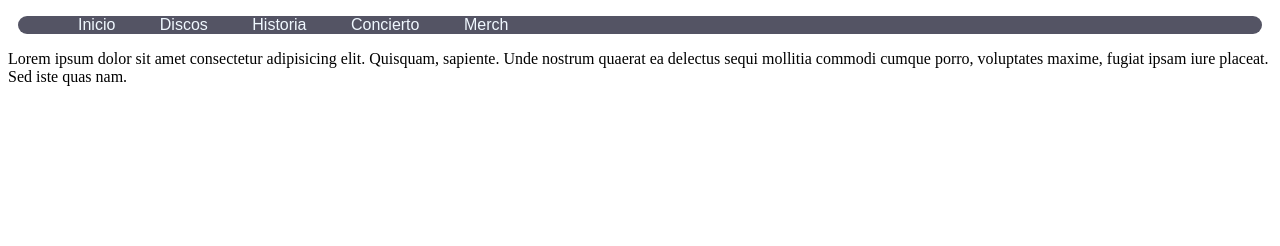
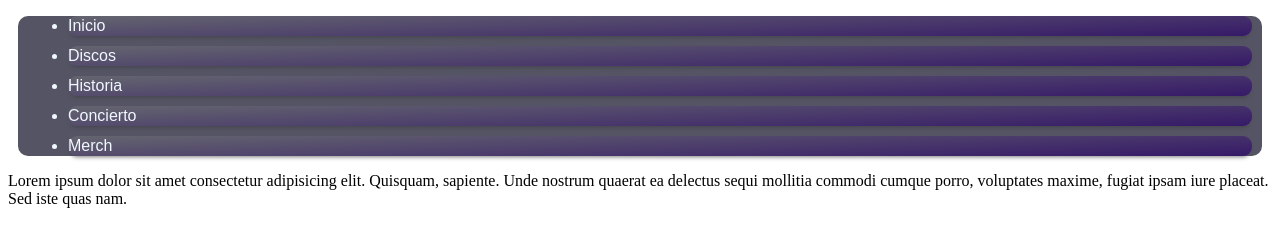
Before and after one commit to irfaelo/__ng25, a plain HTML site: page index.html in a window 1280 px wide. Drawn offline with Linux system fonts and the light colour scheme.

Commit message:
poniendo buena la pagina

```diff
--- a/index.html
+++ b/index.html
@@ -15,9 +15,19 @@
         }
 
         nav ul li{
-            list-style: none;
-            display: inline-block;
-            padding:0 20px;
+            margin: 10px;
+            padding: 1px 0;
+            box-shadow: 0 4px 4px -3px #3c3c3eab;
+            border-radius: 9px;
+            background: linear-gradient(178deg, #64656f, #361968);
+            color: aliceblue;
+            font-family: arial;
+            transition: .5s all;
+        }
+
+        nav ul li:hover{
+            cursor: pointer;
+            background: radial-gradient(#ffffff59, transparent);
         }
     </style>
 </head>
```
